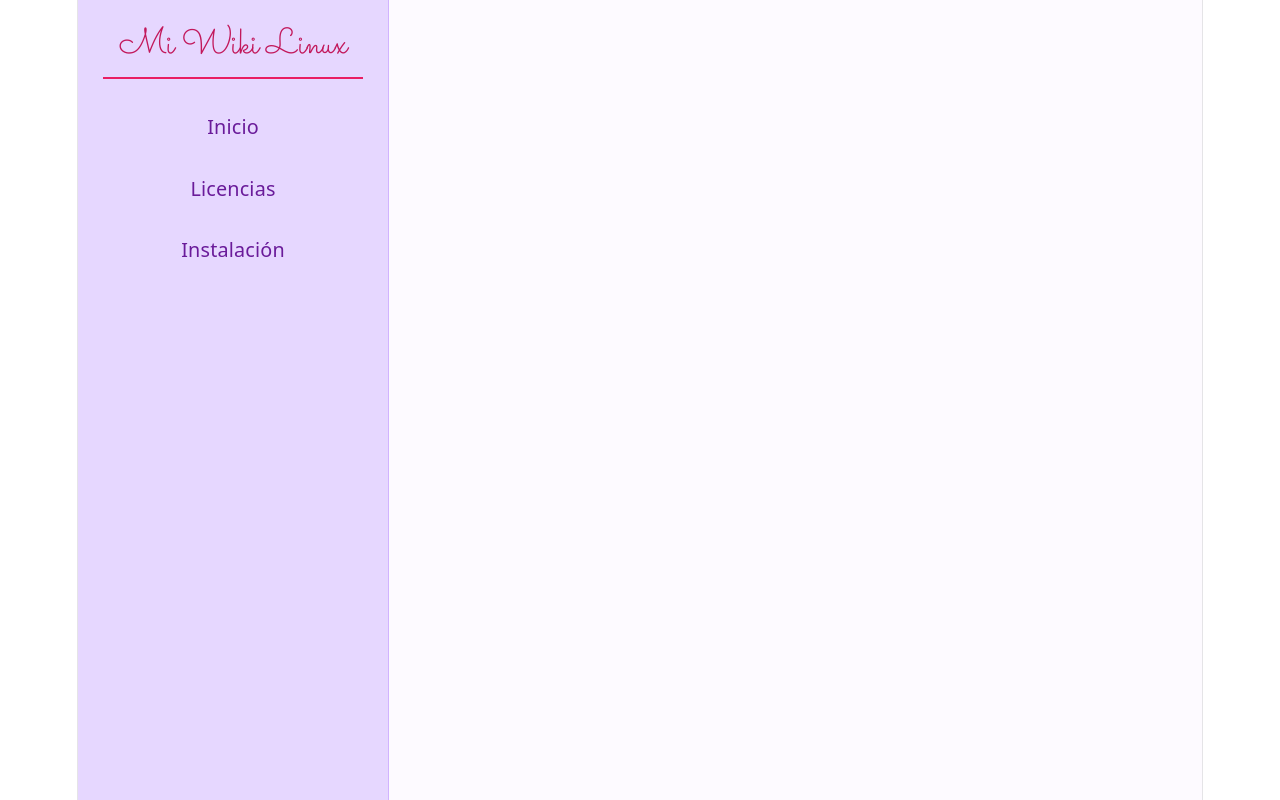
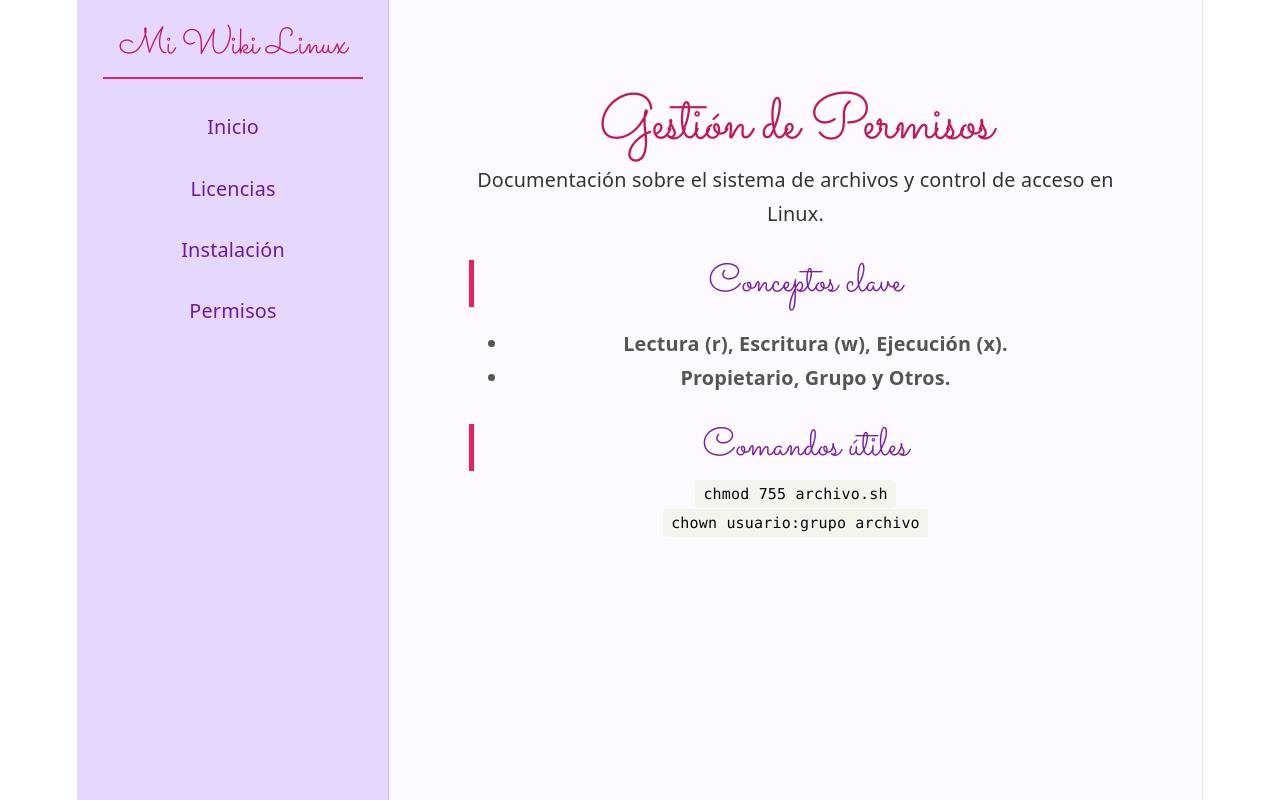
Before and after one commit to nicole-aranguiz/wikilnx_aranic, a React (Vite) app: page /permisos in a window 1280 px wide. Built offline with nearby package versions, Linux system fonts and the light colour scheme.

Commit message:
agregar sección de permisos

```diff
--- a/src/App.jsx
+++ b/src/App.jsx
@@ -6,6 +6,7 @@ import './App.css';
 import Inicio from './components/Inicio.jsx';
 import Licencias from './components/Licencias.jsx';
 import Instalacion from './components/Instalacion.jsx';
+import Permisos from './components/Permisos.jsx';
 
 function App() {
   return (
@@ -19,6 +20,7 @@ function App() {
             <Link to="/" className="nav-link">Inicio</Link>
             <Link to="/licencias" className="nav-link">Licencias</Link>
             <Link to="/instalacion" className="nav-link">Instalación</Link>
+            <Link to="/permisos" className="nav-link">Permisos</Link>
           </nav>
         </aside>
 
@@ -28,6 +30,7 @@ function App() {
             <Route path="/" element={<Inicio />} />
             <Route path="/licencias" element={<Licencias />} />
             <Route path="/instalacion" element={<Instalacion />} />
+            <Route path="/permisos" element={<Permisos />} />
           </Routes>
         </main>
 
--- /dev/null
+++ b/src/components/Permisos.jsx
@@ -0,0 +1,23 @@
+import React from 'react';
+
+const Permisos = () => {
+  return (
+    <div className="content">
+      <h1>Gestión de Permisos</h1>
+      <p>Documentación sobre el sistema de archivos y control de acceso en Linux.</p>
+
+      <h2>Conceptos clave</h2>
+      <ul>
+        <li><strong>Lectura (r), Escritura (w), Ejecución (x).</strong></li>
+        <li><strong>Propietario, Grupo y Otros.</strong></li>
+      </ul>
+
+      <h2>Comandos útiles</h2>
+      <code>chmod 755 archivo.sh</code>
+      <br />
+      <code>chown usuario:grupo archivo</code>
+    </div>
+  );
+};
+
+export default Permisos;
```
